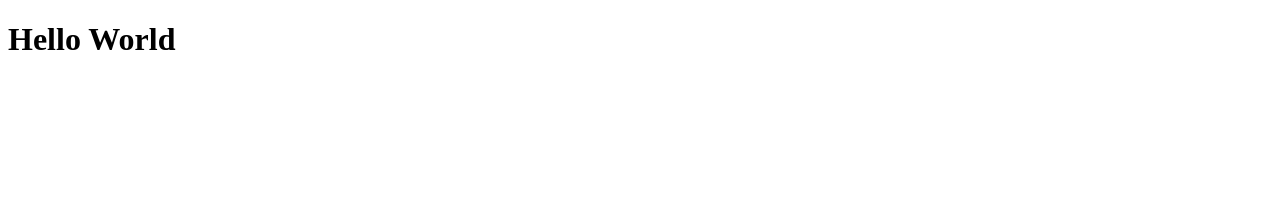
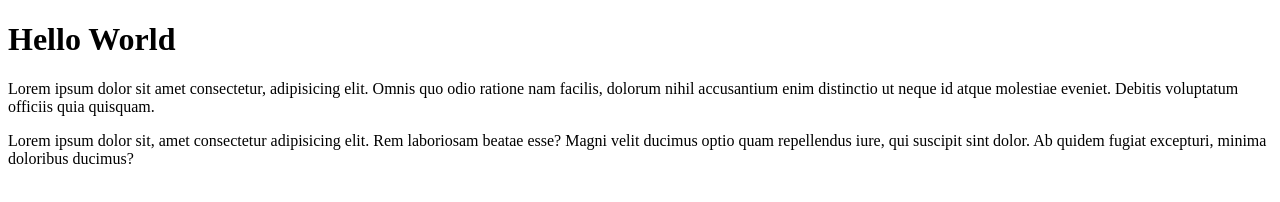
Before and after one commit to minwai11/git_batch_41, a plain HTML site: page index.html in a window 1280 px wide. Drawn offline with Linux system fonts and the light colour scheme.

Commit message:
Add two paras

```diff
--- a/index.html
+++ b/index.html
@@ -7,5 +7,13 @@
   </head>
   <body>
     <h1>Hello World</h1>
+
+    <p>Lorem ipsum dolor sit amet consectetur, adipisicing elit. Omnis quo odio ratione nam facilis,
+       dolorum nihil accusantium enim distinctio ut neque id atque molestiae eveniet. Debitis voluptatum officiis quia quisquam.
+    </p>
+
+    <p>Lorem ipsum dolor sit, amet consectetur adipisicing elit. Rem laboriosam beatae esse?
+        Magni velit ducimus optio quam repellendus iure, qui suscipit sint dolor. Ab quidem fugiat excepturi, minima doloribus ducimus?
+    </p>
   </body>
 </html>
```
Also changed, not shown: 1 other file.
